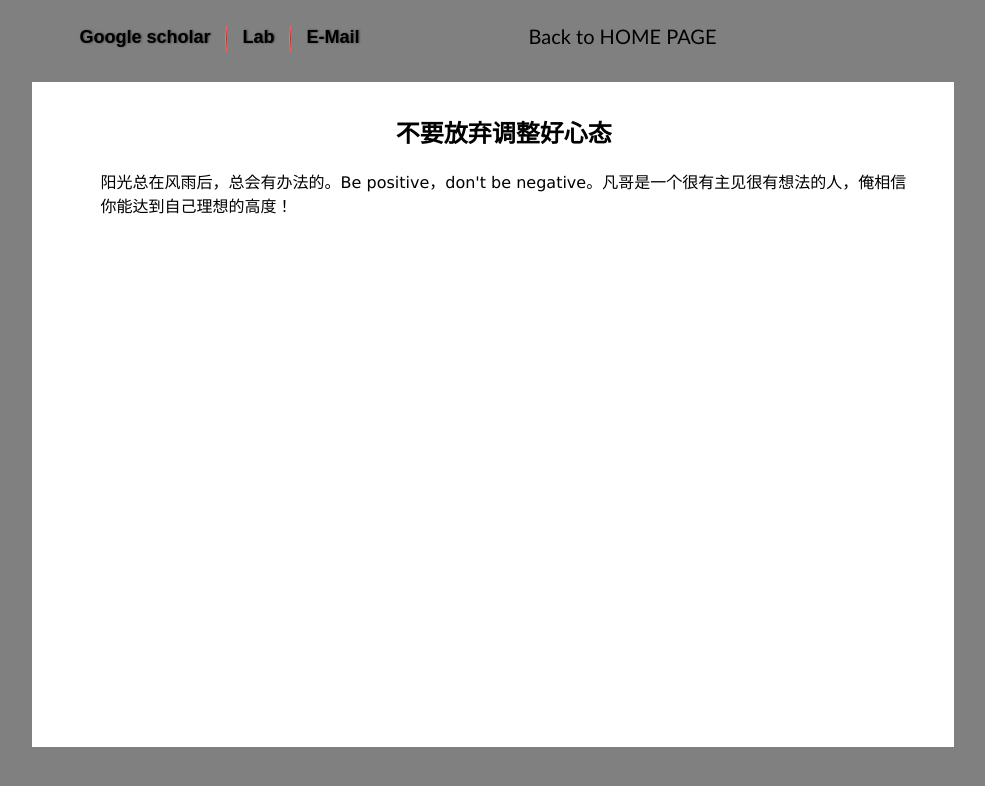
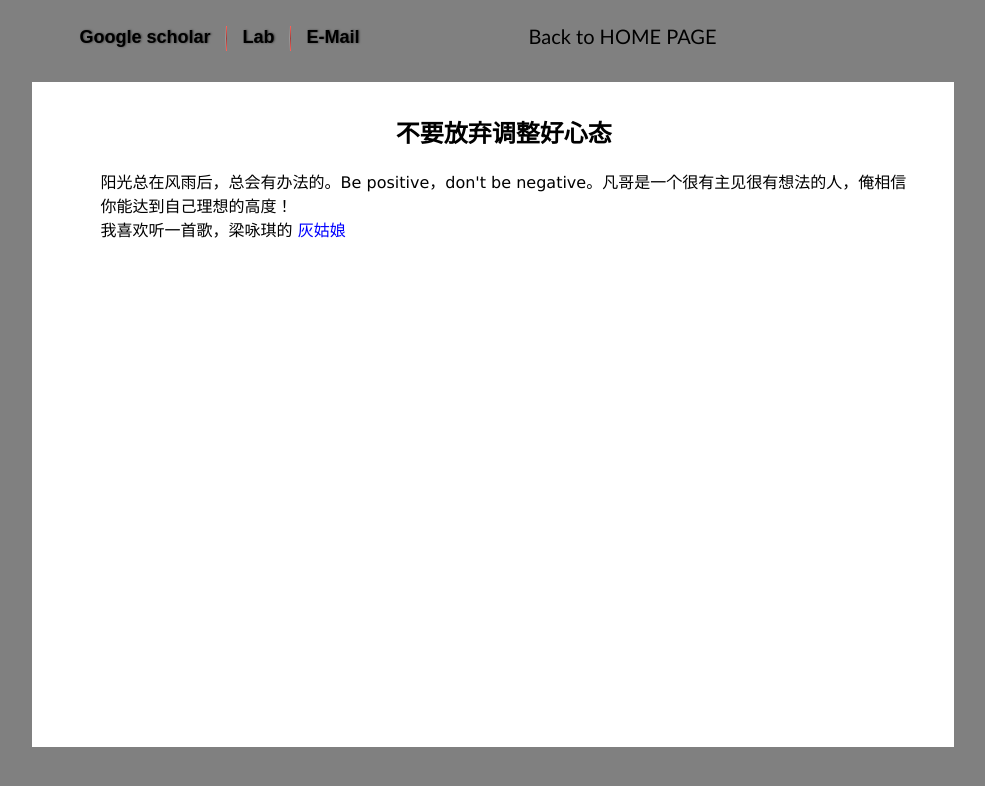
Before and after one commit to WANG-Andy-JH/wang-andy-jh.github.io, a plain HTML site: page webs/Fan/index.html in a window 1280 px wide. Shown: the whole page, without its empty margins (147-1132 px from the left). Drawn offline with Linux system fonts and the light colour scheme.

Commit message:
Update text

```diff
--- a/webs/Fan/index.html
+++ b/webs/Fan/index.html
@@ -39,7 +39,9 @@ JQuery：Safari；
 
 		<div class="textbox">
 			<h2 style="text-align: center;">不要放弃调整好心态</h2>
-			<p>阳光总在风雨后，总会有办法的。Be positive，don't be negative。凡哥是一个很有主见很有想法的人，俺相信你能达到自己理想的高度！</p>
+			<p>阳光总在风雨后，总会有办法的。Be positive，don't be negative。凡哥是一个很有主见很有想法的人，俺相信你能达到自己理想的高度！<br>
+			我喜欢听一首歌，梁咏琪的
+			<a href="https://www.bilibili.com/video/BV1sW4y1278s/?spm_id_from=333.999.top_right_bar_window_custom_collection.content.click&vd_source=03bcb30b731c0546b8666e218fce7cc1" style="color: blue;">灰姑娘</a></p>
 		</div>
 	</div>
 </body>
```
